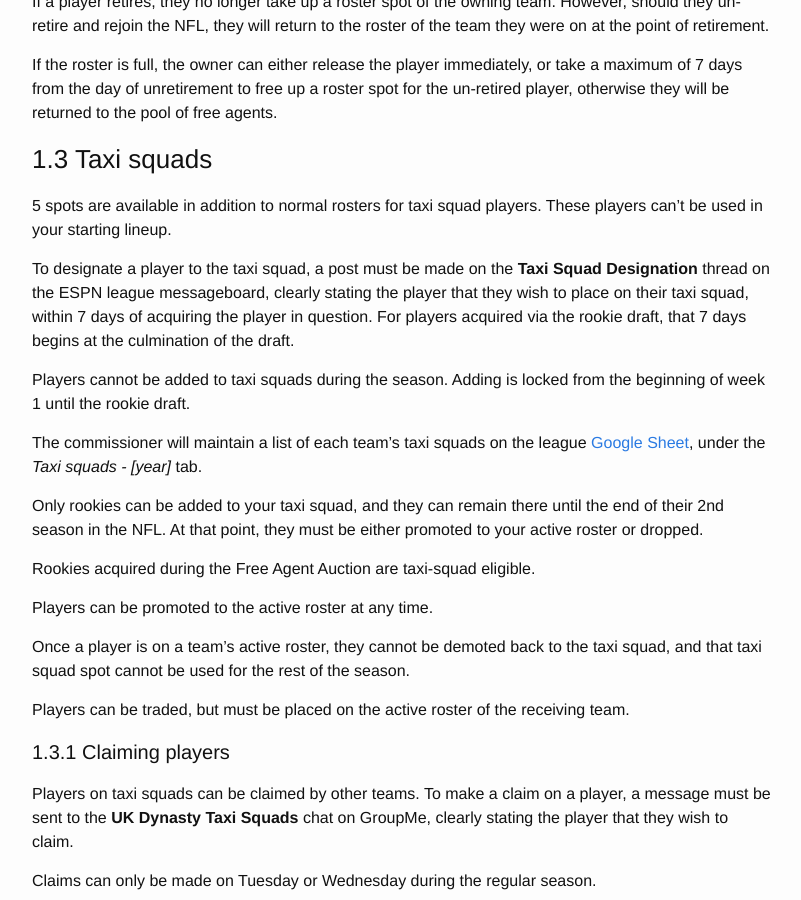
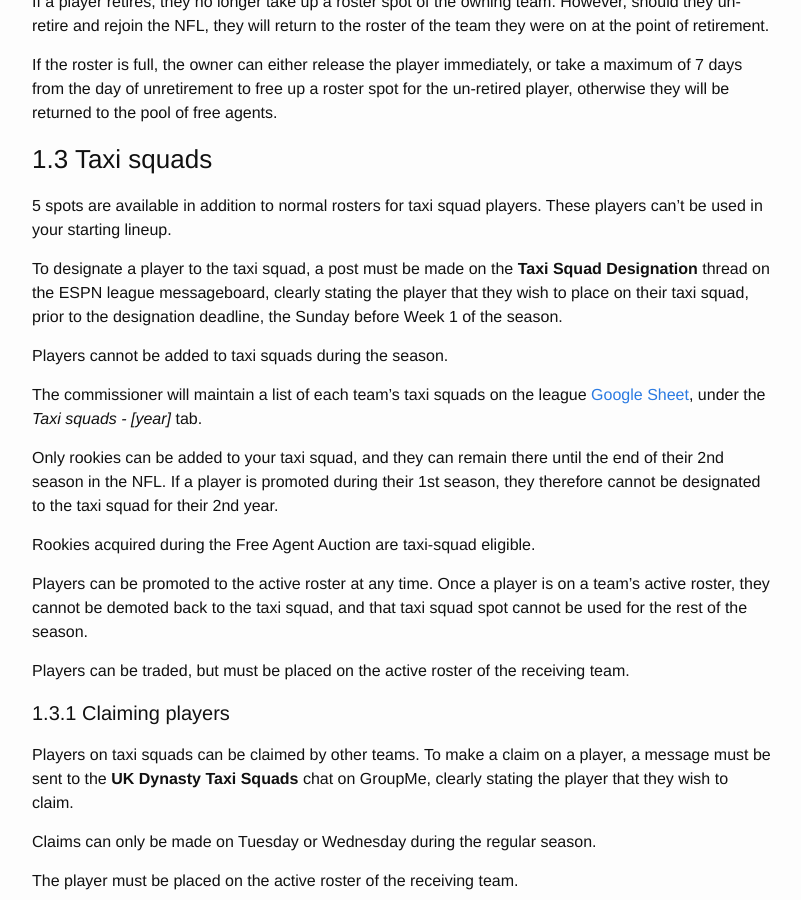
Before and after one commit to UKDynasty/ukdynasty.github.io, a Jekyll site: the page built from bylaws/index.md, in a window 1280 px wide and 900 px high, scrolled down 1375 px. Shown: the whole window, without its empty margins (238-1039 px from the left). Built offline with Jekyll 4.4.1, drawn with Linux system fonts in a browser that asks for light colours.

Commit message:
Clarify taxi squad designation rules, remove 7 day deadline

```diff
--- a/bylaws/index.md
+++ b/bylaws/index.md
@@ -49,19 +49,17 @@ If the roster is full, the owner can either release the player immediately, or t
 
 5 spots are available in addition to normal rosters for taxi squad players. These players can’t be used in your starting lineup.
 
-To designate a player to the taxi squad, a post must be made on the **Taxi Squad Designation** thread on the ESPN league messageboard, clearly stating the player that they wish to place on their taxi squad, within 7 days of acquiring the player in question. For players acquired via the rookie draft, that 7 days begins at the culmination of the draft.
+To designate a player to the taxi squad, a post must be made on the **Taxi Squad Designation** thread on the ESPN league messageboard, clearly stating the player that they wish to place on their taxi squad, prior to the designation deadline, the Sunday before Week 1 of the season.
 
-Players cannot be added to taxi squads during the season. Adding is locked from the beginning of week 1 until the rookie draft.
+Players cannot be added to taxi squads during the season.
 
 The commissioner will maintain a list of each team's taxi squads on the league [Google Sheet](https://docs.google.com/spreadsheets/d/1tsYQSMBHSD3nFUQS6urrnqYPJQs94c-IdjJi1CznX1c), under the *Taxi squads - \[year\]* tab.
 
-Only rookies can be added to your taxi squad, and they can remain there until the end of their 2nd season in the NFL. At that point, they must be either promoted to your active roster or dropped.
+Only rookies can be added to your taxi squad, and they can remain there until the end of their 2nd season in the NFL. If a player is promoted during their 1st season, they therefore cannot be designated to the taxi squad for their 2nd year.
 
 Rookies acquired during the Free Agent Auction are taxi-squad eligible.
 
-Players can be promoted to the active roster at any time.
-
-Once a player is on a team's active roster, they cannot be demoted back to the taxi squad, and that taxi squad spot cannot be used for the rest of the season.
+Players can be promoted to the active roster at any time. Once a player is on a team's active roster, they cannot be demoted back to the taxi squad, and that taxi squad spot cannot be used for the rest of the season.
 
 Players can be traded, but must be placed on the active roster of the receiving team.
 
```
Also changed, not shown: calendar/index.md (+1 -1 lines).
